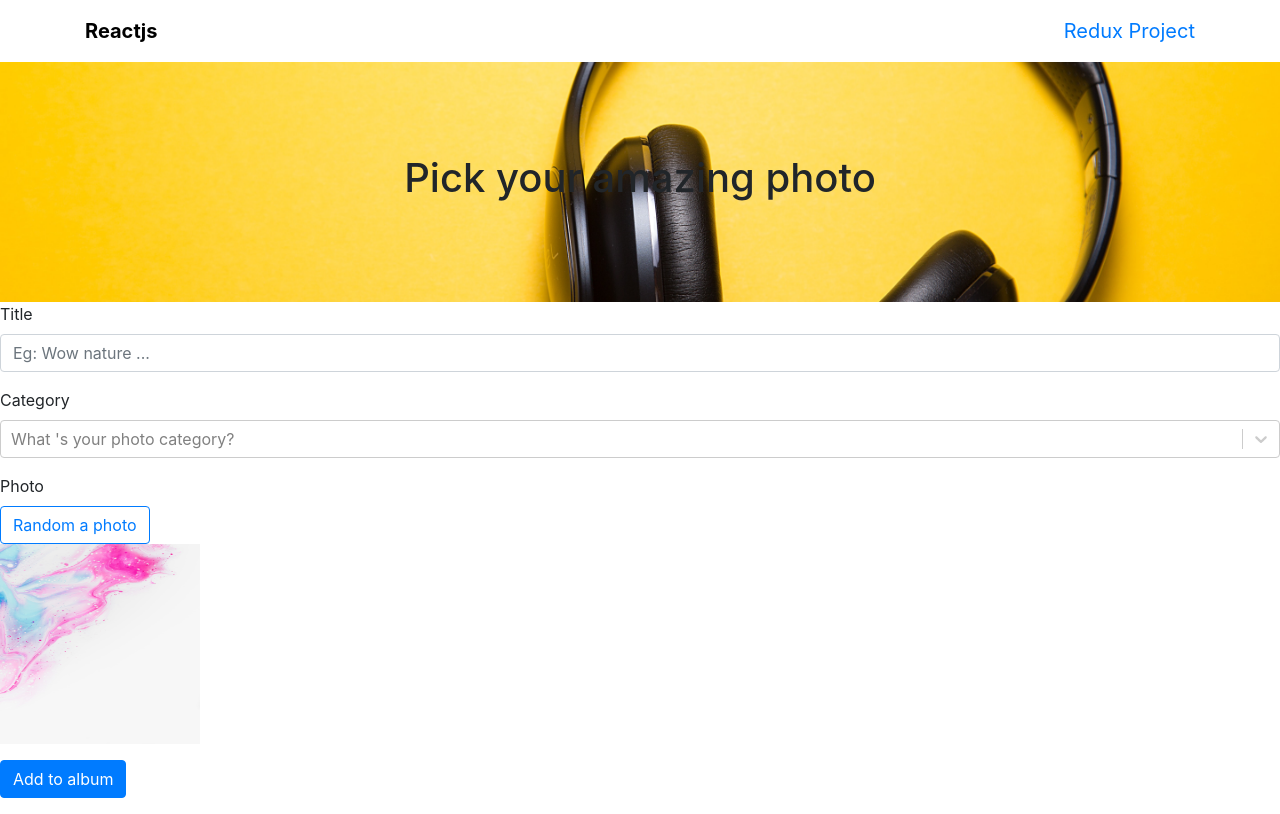
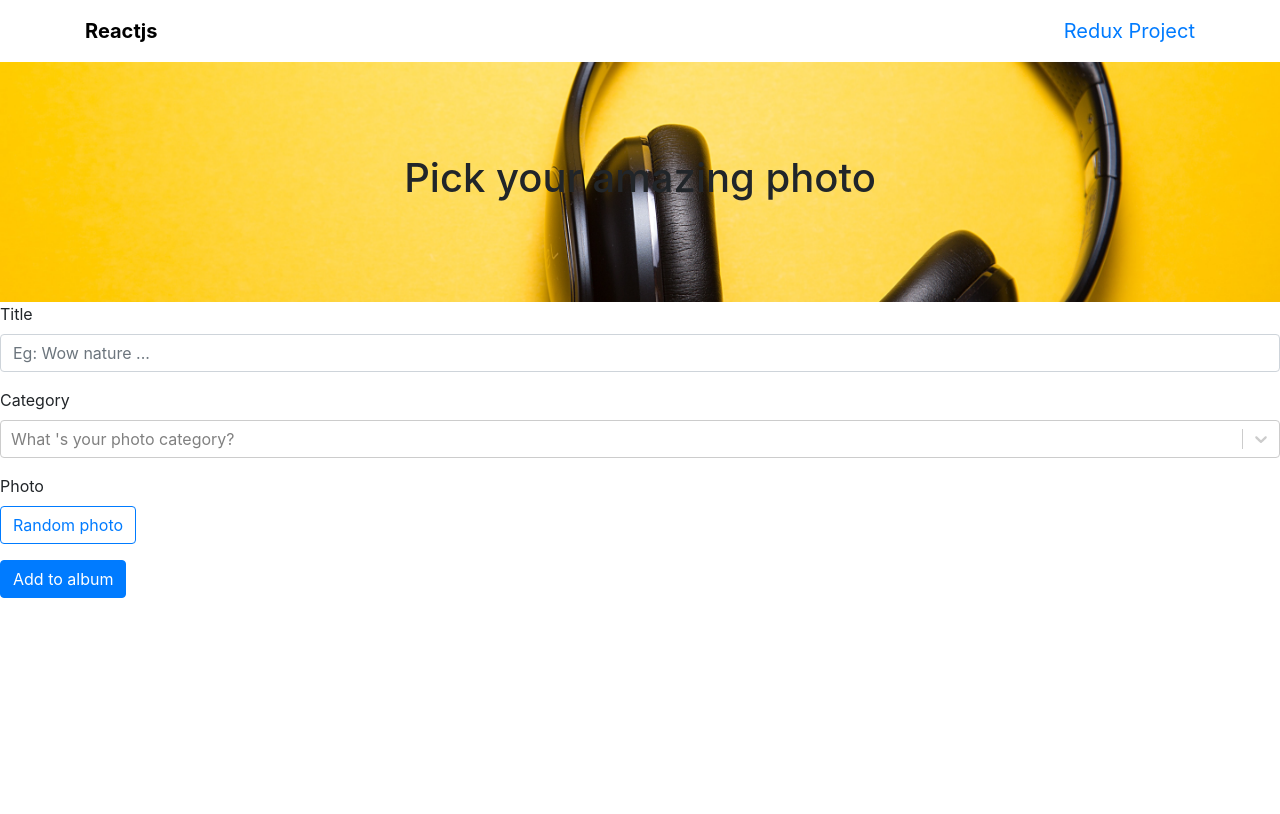
Before and after one commit to htp7611/photo-app, a React (Create React App) app: page /photos/add in a window 1280 px wide. Built offline with nearby package versions, Linux system fonts and the light colour scheme.

Commit message:
feat: add custom form field

```diff
--- /dev/null
+++ b/src/components/RandomPhoto/RandomPhoto.sass
@@ -0,0 +1,16 @@
+.random-photo
+  &__button
+    margin: 1rem
+
+  &__photo
+    width: 300px
+    height: 300px
+    border-radius: .5rem
+    background-color: #eee
+
+    & > img
+      width: 100%
+      height: 100%
+
+      border-radius: .5rem
+      vertical-align: middle
--- /dev/null
+++ b/src/components/RandomPhoto/index.jsx
@@ -0,0 +1,56 @@
+import React from 'react'
+import PropTypes from 'prop-types'
+import {Button} from "reactstrap";
+
+RandomPhoto.propTypes = {
+  name: PropTypes.string,
+  imageUrl: PropTypes.string,
+  onImageUrlChange: PropTypes.func,
+  onRandomButtonBlur: PropTypes.func
+}
+
+RandomPhoto.defaultProps = {
+  name: '',
+  imageUrl: '',
+  onImageUrlChange: null,
+  onRandomButtonBlur: null,
+}
+
+const getRandomImageUrl = () => {
+  const randomId = Math.trunc(Math.random() * 2000);
+  return `https://picsum.photos/id/${randomId}/300/300`;
+}
+
+function RandomPhoto(props) {
+
+  const {name, imageUrl, onImageUrlChange, onRandomButtonBlur} = props;
+
+  const handleRandomPhotoClick = async () => {
+    if (onImageUrlChange) {
+      const randomImageUrl = getRandomImageUrl();
+      onImageUrlChange(randomImageUrl);
+    }
+  }
+
+  return (
+      <div className='random-photo'>
+        <div className='random-photo__button'>
+          <Button
+              outline
+              name={name}
+              color='primary'
+              onClick={handleRandomPhotoClick}
+              onBlur={onRandomButtonBlur}
+          >
+            Random photo
+          </Button>
+        </div>
+        <div className='random-photo__photo'>
+          {imageUrl && <img src={imageUrl} alt='Ooops... not found. Please click random again!'/>}
+        </div>
+      </div>
+  )
+}
+
+
+export default RandomPhoto
--- /dev/null
+++ b/src/custom-field/random-photo-field/index.jsx
@@ -0,0 +1,41 @@
+import React from 'react'
+import PropTypes from 'prop-types'
+import {FormGroup, Label} from 'reactstrap';
+import RandomPhoto from 'components/RandomPhoto';
+
+RandomPhotoField.propTypes = {
+  field: PropTypes.object.isRequired,
+  form: PropTypes.object.isRequired,
+
+  label: PropTypes.string
+};
+
+RandomPhotoField.defaultProps = {
+  label: ''
+}
+
+function RandomPhotoField(props) {
+
+  const {field, form, label} = props;
+  const {name, value, onBlur} = field;
+
+  const handleImageUrlChange = (newImageUrl) => {
+    form.setFieldValue(name, newImageUrl);
+  }
+
+  return (
+      <FormGroup>
+        {label && <Label for={name}>{label}</Label>}
+
+        <RandomPhoto
+            name={name}
+            imageUrl={value}
+            onImageUrlChange={handleImageUrlChange}
+            onRandomButtonBlur={onBlur}
+        />
+      </FormGroup>
+  )
+}
+
+
+export default RandomPhotoField
--- a/src/features/Photo/components/PhotoForm/PhotoForm.jsx
+++ b/src/features/Photo/components/PhotoForm/PhotoForm.jsx
@@ -1,12 +1,11 @@
-import { PHOTO_CATEGORY_OPTIONS } from 'constants/global';
-import Images from 'constants/images';
-import { Formik, Form, FastField } from 'formik';
+import {PHOTO_CATEGORY_OPTIONS} from 'constants/global';
+import {FastField, Form, Formik} from 'formik';
 import PropTypes from 'prop-types';
 import React from 'react';
-import Select from "react-select";
-import { Button, FormGroup, Input, Label } from 'reactstrap';
+import {Button, FormGroup} from 'reactstrap';
 import InputField from 'custom-field/input-field';
 import SelectField from 'custom-field/selection-field';
+import RandomPhotoField from "../../../../custom-field/random-photo-field";
 
 PhotoForm.propTypes = {
   onSubmit: PropTypes.func
@@ -16,21 +15,22 @@
   onSubmit: null
 }
 
-function PhotoForm(props) {
+function PhotoForm() {
 
-  const initiaValues = {
+  const initialValues = {
     title: '',
     categoryId: null
   }
   return (
       <Formik
-        initialValues={initiaValues}
+          initialValues={initialValues}
+          onSubmit={values => console.log('Submit form:' + values.photo)}
       >
         {formikProps => {
           const {values, error, touched} = formikProps
           console.log(values, error, touched);
 
-          return(
+          return (
               <Form>
                 <FastField
                     name='title'
@@ -49,16 +49,14 @@
                     options={PHOTO_CATEGORY_OPTIONS}
                 />
 
-              <FormGroup>
-                <Label for='categoryId'>Photo</Label>
-                <div><Button type='button' outline color='primary'>Random a photo</Button></div>
-                <div>
-                  <img width='200px' height='200px' src={Images.COLORFUL_BG} alt='colorful'/>
-                </div>
-              </FormGroup>
+                <FastField
+                    name='photo'
+                    component={RandomPhotoField}
+                    label='Photo'
+                />
 
                 <FormGroup>
-                <Button color='primary'>Add to album</Button>
+                  <Button type='submit' color='primary'>Add to album</Button>
                 </FormGroup>
               </Form>
           )
```
Lines whose indentation alone changed are shown as unchanged.
